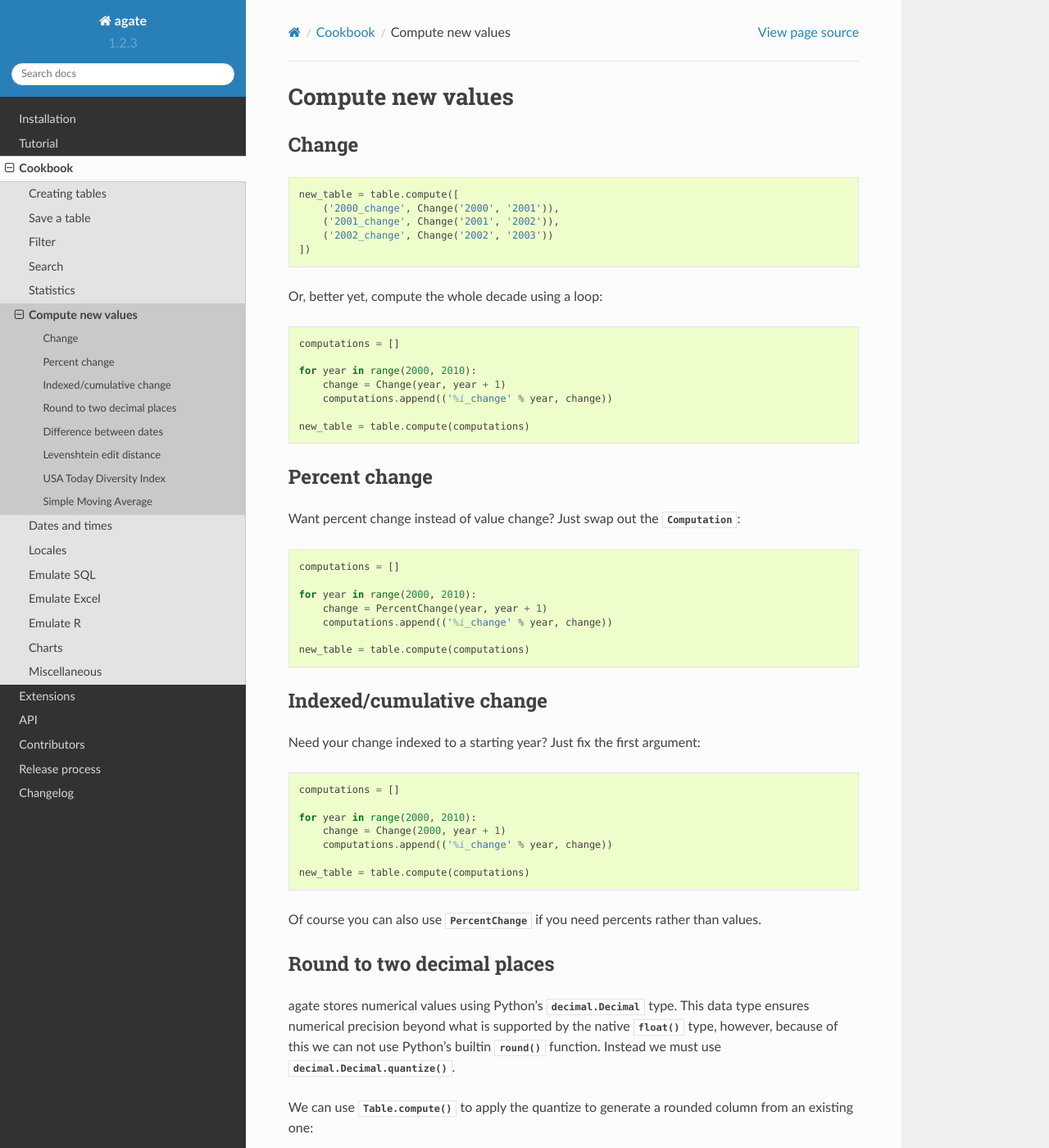
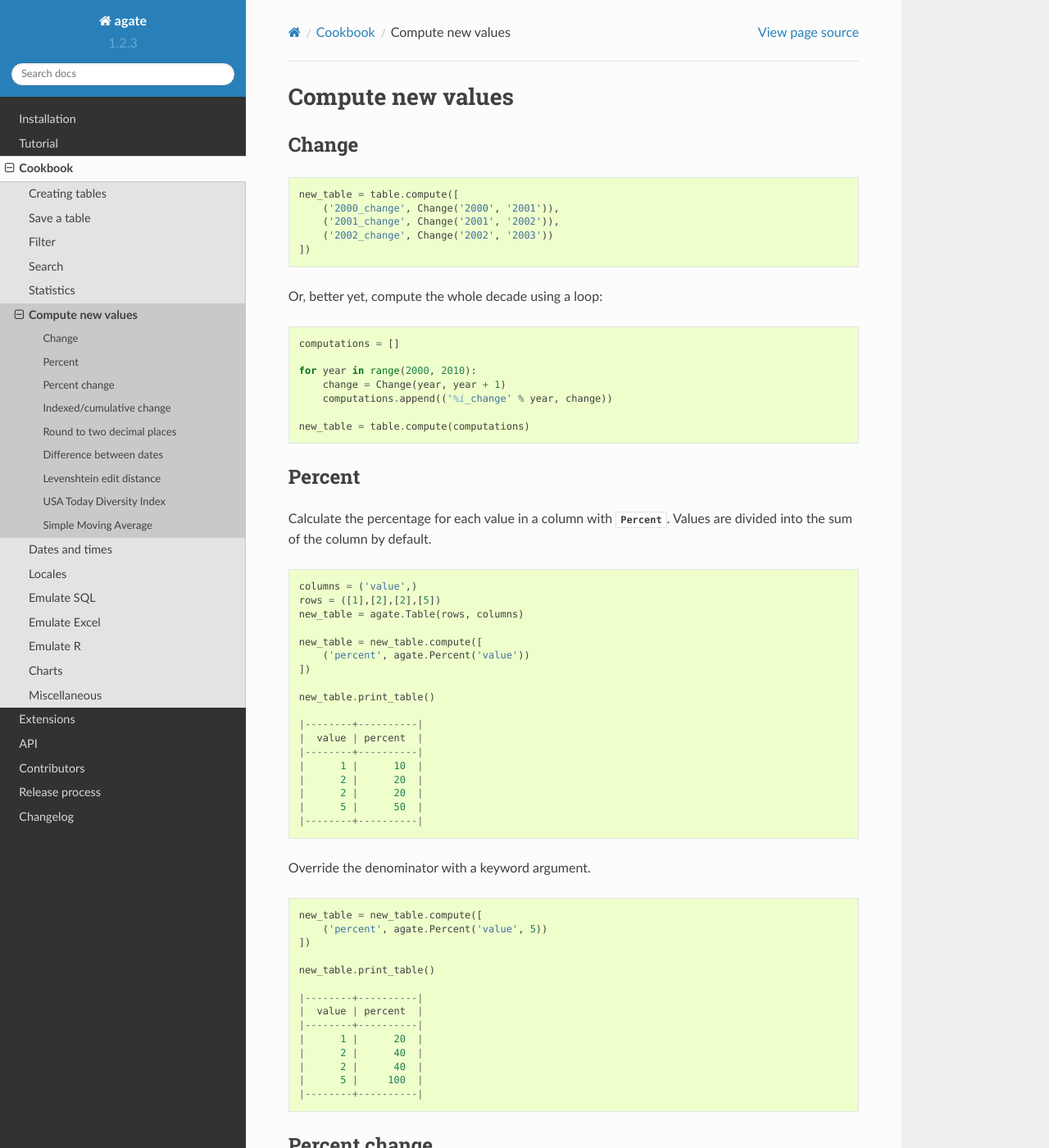
Before and after one commit to wireservice/agate, a Sphinx documentation site: the page built from docs/cookbook/compute.rst, in a window 1280 px wide and 1400 px high. Shown: the whole window at 82% size. Built offline with Sphinx 7.4.7 and the Read the Docs theme 2.0.0, drawn with Linux system fonts in a browser that asks for light colours; pages that are not in the unit, such as notebooks, are missing from menus.

Commit message:
Added a cookbook entry on how to use the Percent computation

```diff
--- a/docs/cookbook/compute.rst
+++ b/docs/cookbook/compute.rst
@@ -24,6 +24,52 @@ Or, better yet, compute the whole decade using a loop:
         computations.append(('%i_change' % year, change))
 
     new_table = table.compute(computations)
+
+Percent
+=======
+
+Calculate the percentage for each value in a column with :class:`.Percent`.
+Values are divided into the sum of the column by default.
+
+.. code-block:: python
+
+    columns = ('value',)
+    rows = ([1],[2],[2],[5])
+    new_table = agate.Table(rows, columns)
+
+    new_table = new_table.compute([
+        ('percent', agate.Percent('value'))
+    ])
+
+    new_table.print_table()
+
+    |--------+----------|
+    |  value | percent  |
+    |--------+----------|
+    |      1 |      10  |
+    |      2 |      20  |
+    |      2 |      20  |
+    |      5 |      50  |
+    |--------+----------|
+
+Override the denominator with a keyword argument.
+
+.. code-block:: python
+
+    new_table = new_table.compute([
+        ('percent', agate.Percent('value', 5))
+    ])
+
+    new_table.print_table()
+
+    |--------+----------|
+    |  value | percent  |
+    |--------+----------|
+    |      1 |      20  |
+    |      2 |      40  |
+    |      2 |      40  |
+    |      5 |     100  |
+    |--------+----------|
 
 Percent change
 ==============
```
